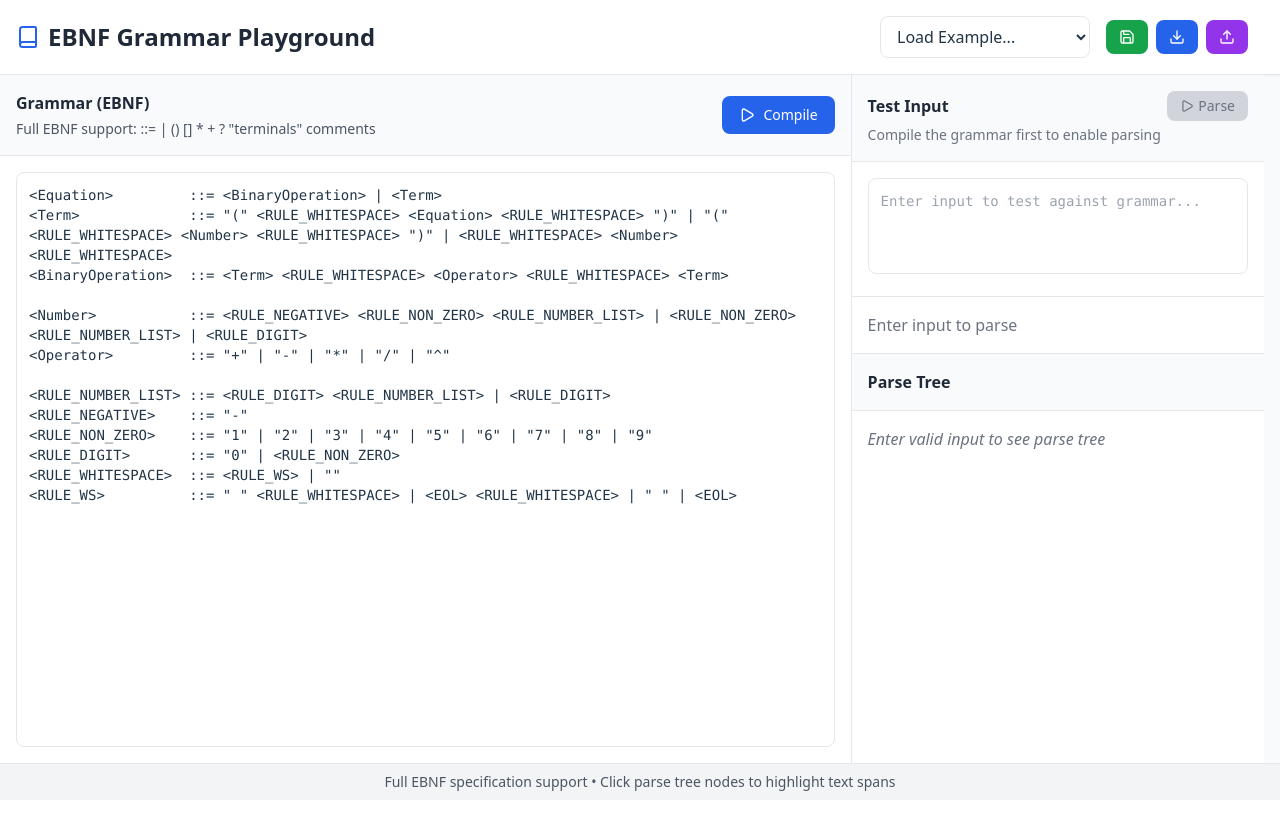
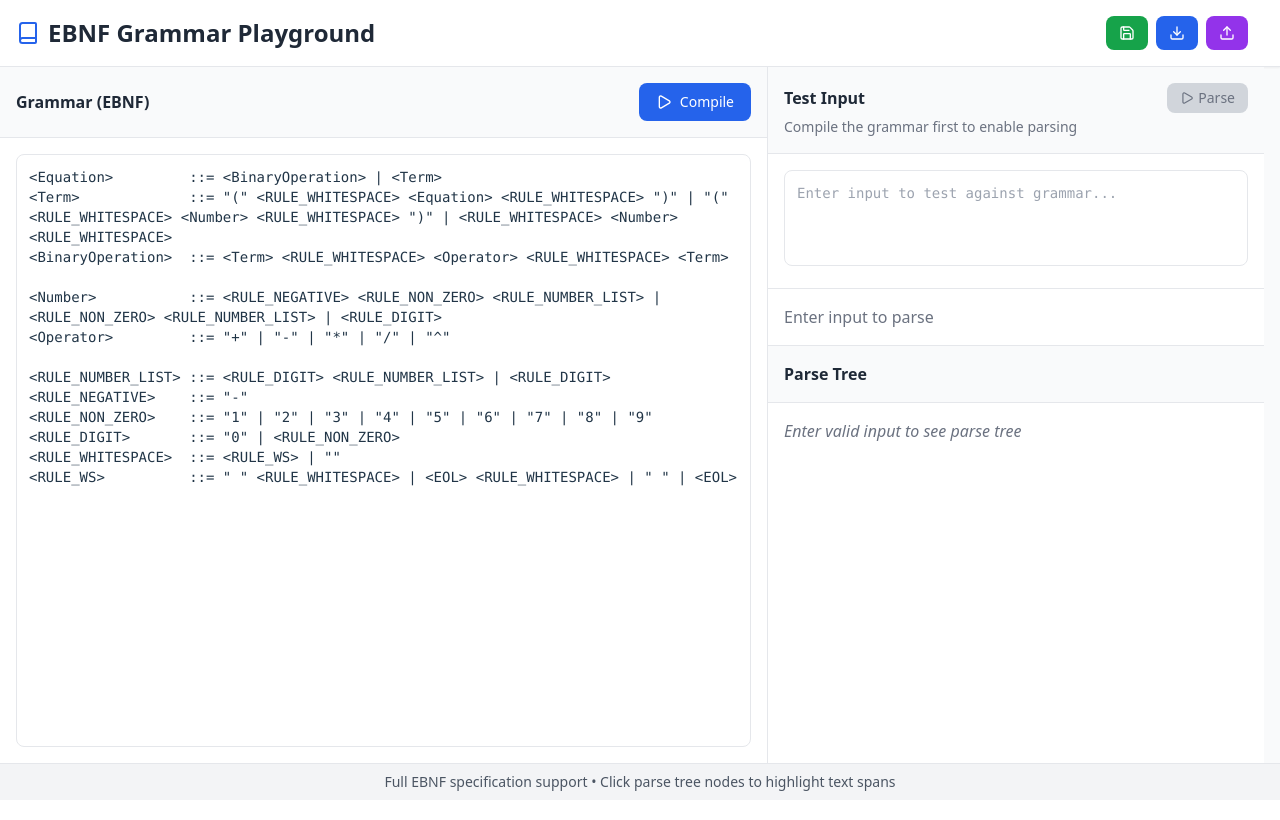
Before and after one commit to setassociative/ebnf-tool, a React (Vite) app: page / in a window 1280 px wide. Built offline with nearby package versions, Linux system fonts and the light colour scheme.

Commit message:
tweaktweaktweak

```diff
--- a/src/Playground.tsx
+++ b/src/Playground.tsx
@@ -16,6 +16,7 @@ const EXAMPLE_GRAMMARS = {
 <RULE_DIGIT>       ::= "0" | <RULE_NON_ZERO>
 <RULE_WHITESPACE>  ::= <RULE_WS> | ""
 <RULE_WS>          ::= " " <RULE_WHITESPACE> | <EOL> <RULE_WHITESPACE> | " " | <EOL>`,
+/*
   arithmetic: `expression ::= term (("+" | "-") term)*
 term ::= factor (("*" | "/") factor)*
 factor ::= number | "(" expression ")"
@@ -46,6 +47,7 @@ identifier ::= letter (letter | digit)*
 number ::= digit+
 letter ::= "a" | "b" | "c" | "d" | "e" | "f" | "g" | "h" | "i" | "j" | "k" | "l" | "m" | "n" | "o" | "p" | "q" | "r" | "s" | "t" | "u" | "v" | "w" | "x" | "y" | "z"
 digit ::= "0" | "1" | "2" | "3" | "4" | "5" | "6" | "7" | "8" | "9"`
+*/
 };
 
 const TreeNode = ({ node, depth = 0, onNodeClick, highlightedNode }) => {
@@ -320,7 +322,7 @@ export default function EBNFPlayground() {
           </h1>
 
           <div className="flex items-center gap-4 pr-4">
-            <select
+            {/* <select
               className="px-3 py-2 border rounded-lg bg-white"
               onChange={(e) => loadExample(e.target.value)}
               value=""
@@ -330,7 +332,7 @@ export default function EBNFPlayground() {
               <option value="arithmetic">Arithmetic Expression</option>
               <option value="json">JSON Subset</option>
               <option value="advanced">Advanced (Variables)</option>
-            </select>
+            </select> */}
 
             {/* Saved Grammars Dropdown */}
             {Object.keys(savedGrammars).length > 0 && (
@@ -387,14 +389,11 @@ export default function EBNFPlayground() {
       {/* Main Content */}
       <div className="flex-1 flex">
         {/* Grammar Editor */}
-        <div className="w-4/5 border-r bg-white flex flex-col">
+        <div className="w-3/5 border-r bg-white flex flex-col">
           <div className="p-4 border-b bg-gray-50">
             <div className="flex items-center justify-between">
               <div>
                 <h2 className="font-semibold text-gray-800">Grammar (EBNF)</h2>
-                <p className="text-sm text-gray-600 mt-1">
-                  Full EBNF support: ::= | () [] { } * + ? "terminals" comments
-                </p>
               </div>
               <button
                 onClick={compileGrammar}
```
